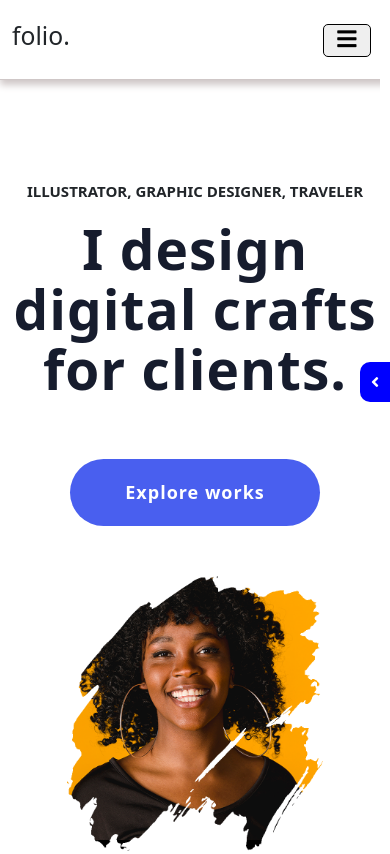
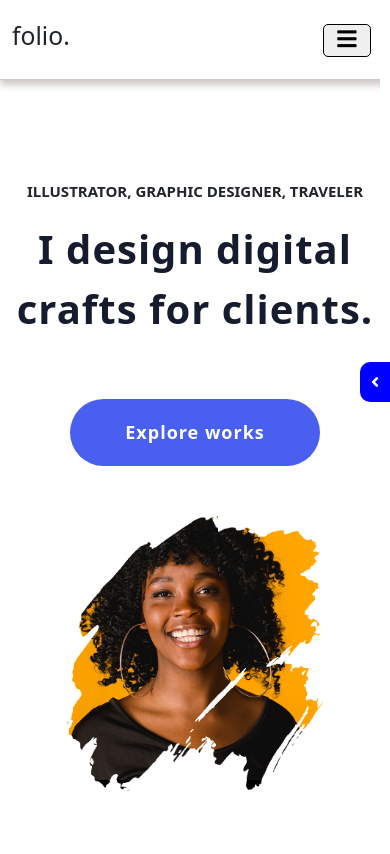
Before and after one commit to Tulik1776/my-portfolio, a plain HTML site: page index.html in a window 390 px wide. Shown: the top 854 px of the page. Drawn offline with nearby package versions, Linux system fonts and the light colour scheme.

Commit message:
and change

```diff
--- a/css/style.css
+++ b/css/style.css
@@ -361,6 +361,9 @@ body {
         grid-template-columns: auto;
         grid-template-rows: auto;
     }
+    .main_section-title{
+        font-size: 40px;
+            }
 }
 .change_color-box{
     width: 180px;
```
